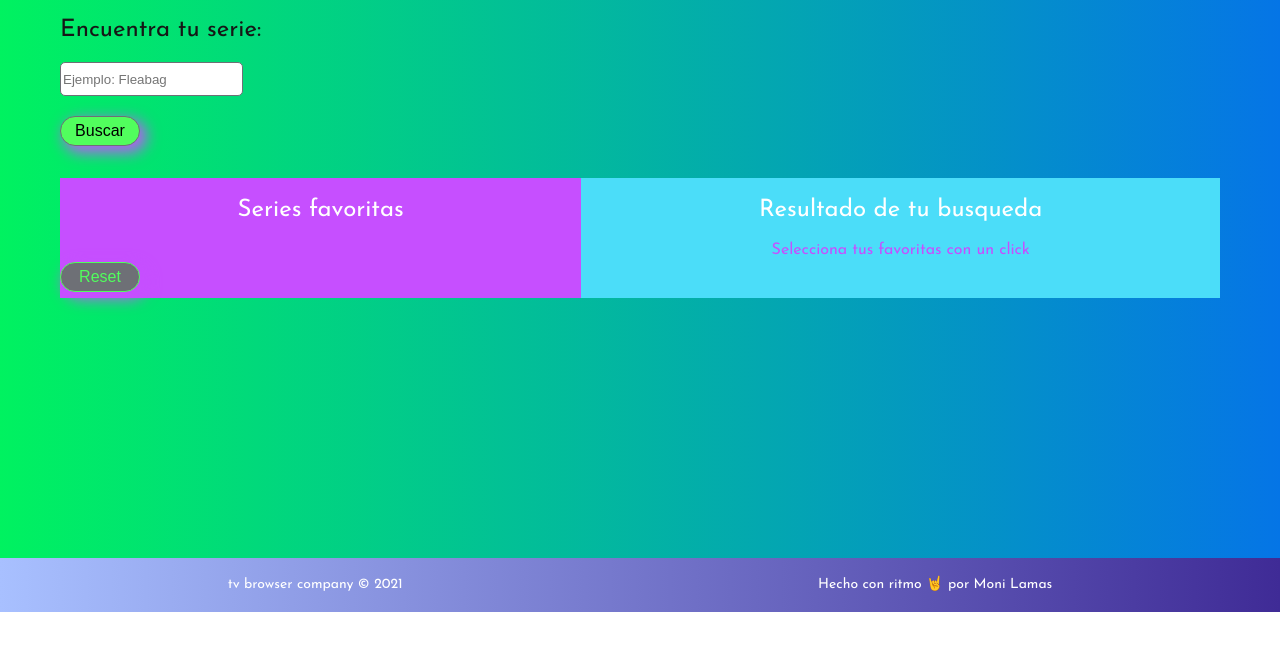
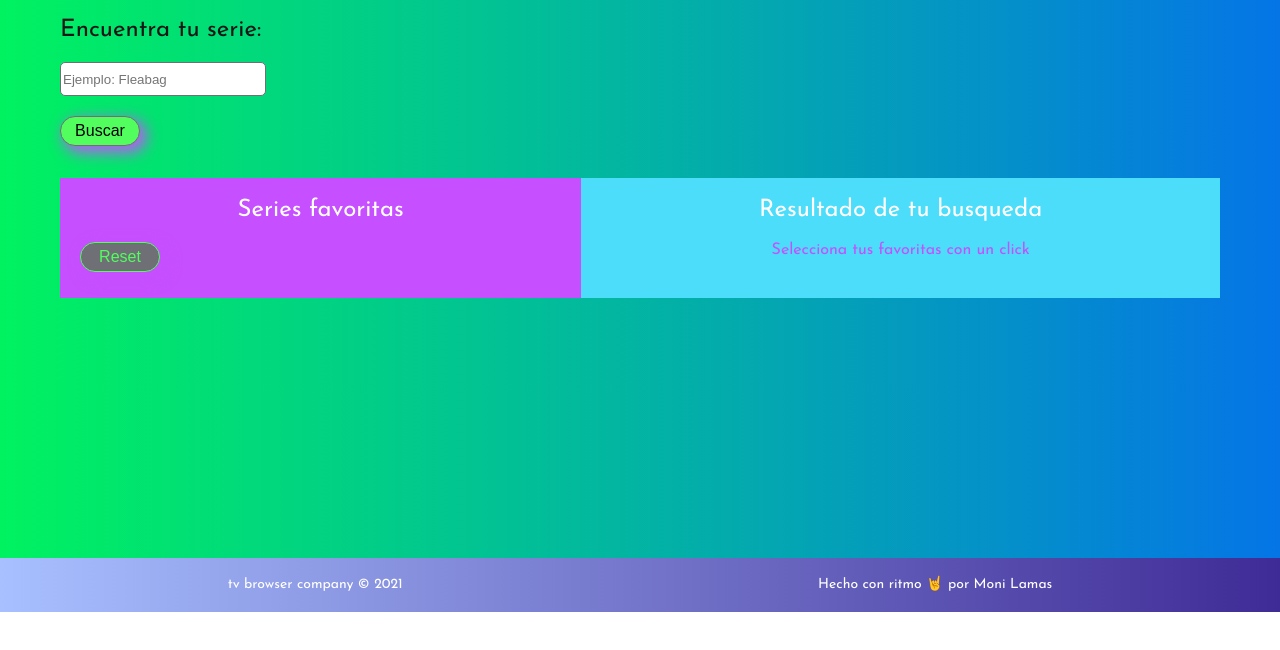
Before and after one commit to Adalab/modulo-2-evaluacion-final-moniLamas, a website: page src/html/index.html in a window 1280 px wide. Shown: the part 122-772 px from the top of the page. Drawn offline with nearby package versions, Linux system fonts and the light colour scheme; files that its build step writes are made by us from their sources; no server answers; files whose address does not match are found by name.

Commit message:
test new styles

```diff
--- a/src/html/partials/main.html
+++ b/src/html/partials/main.html
@@ -7,7 +7,7 @@
     <div class="page__container">
         <aside class="favourites js_favourites">
             <h3 class="page__container--title">Series favoritas</h3>
-            <button class="btnReset js_btnReset">Reset</button>
+            <button type="reset" class="btnReset js_btnReset">Reset</button>
             <ul class="favourites__show js_showFav"></ul>
         </aside>
         <section class="results js_results">
--- a/src/scss/layout/_page.scss
+++ b/src/scss/layout/_page.scss
@@ -18,7 +18,7 @@
         }
 
         .inputSearch {
-            width: auto;
+            width: 200px;
             height: 30px;
             border: 1px solid #6e7076;
             border-radius: 5px;
@@ -33,6 +33,7 @@
             border: 1px solid #6e7076;
             border-radius: 55px;
             box-shadow: 5px 5px 15px 1px #c64fff;
+            cursor: pointer;
         }
     }
 
@@ -57,7 +58,8 @@
 
             .btnReset {
                 font-size: 16px;
-                margin-top: 20px;
+                margin-bottom: 20px;
+                margin-left: 20px;
                 width: 80px;
                 height: 30px;
                 color: #51fe5d;
@@ -65,6 +67,7 @@
                 border: 1px solid#51fe5d;
                 border-radius: 55px;
                 box-shadow: 5px 5px 15px 1px #c64fff;
+                cursor: pointer;
             }
 
             &__show {
@@ -73,7 +76,7 @@
                 display: flex;
                 flex-flow: column wrap;
                 justify-content: space-around;
-                row-gap: 40px;
+                row-gap: 20px;
             }
         }
         .results {
```
